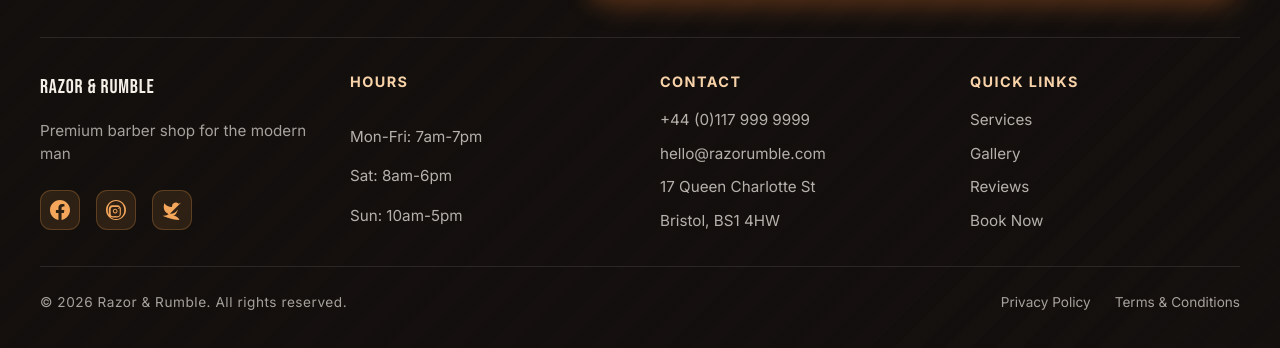
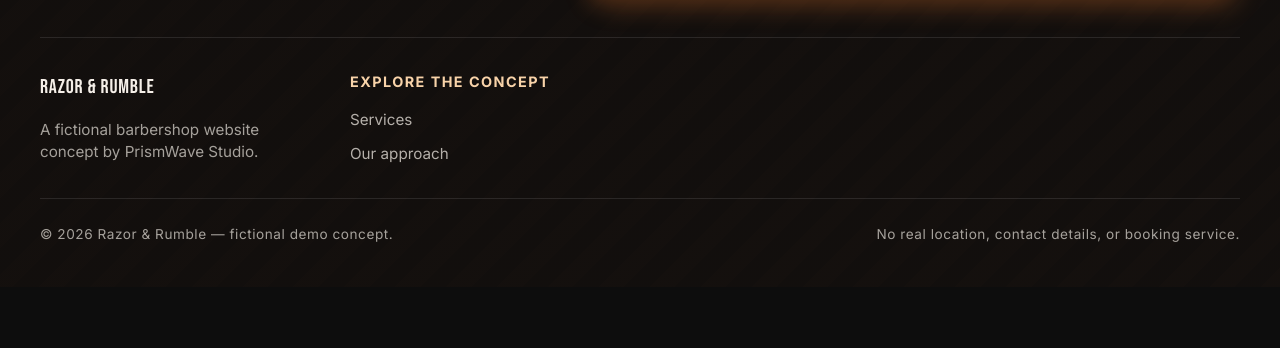
Before and after one commit to YoichiDev-tech/Barber-shop, a React (Vite) app: page / in a window 1280 px wide. Shown: the part 1482-1830 px from the top of the page. After the commit the page ends 1769 px from the top, so only its background shows below. Built offline with nearby package versions, Linux system fonts and the light colour scheme.

Commit message:
Remove fictional address, contact details, hours and social links

```diff
--- a/src/components/Footer.tsx
+++ b/src/components/Footer.tsx
@@ -6,93 +6,29 @@ export function Footer() {
       <div className="footer-top">
         <div className="footer-section">
           <h3>Razor &amp; Rumble</h3>
-          <p className="footer-tagline">Premium barber shop for the modern man</p>
-          <div className="footer-socials">
-            <a
-              href="https://facebook.com"
-              className="social-link"
-              aria-label="Facebook"
-              title="Facebook"
-            >
-              <svg viewBox="0 0 24 24" fill="currentColor">
-                <path d="M24 12.073c0-6.627-5.373-12-12-12s-12 5.373-12 12c0 5.99 4.388 10.954 10.125 11.854v-8.385H7.078v-3.47h3.047V9.43c0-3.007 1.792-4.669 4.533-4.669 1.312 0 2.686.235 2.686.235v2.953H15.83c-1.491 0-1.956.925-1.956 1.874v2.25h3.328l-.532 3.47h-2.796v8.385C19.612 23.027 24 18.062 24 12.073z" />
-              </svg>
-            </a>
-            <a
-              href="https://instagram.com"
-              className="social-link"
-              aria-label="Instagram"
-              title="Instagram"
-            >
-              <svg viewBox="0 0 24 24" fill="currentColor">
-                <path d="M12 0C5.373 0 0 5.373 0 12s5.373 12 12 12 12-5.373 12-12S18.627 0 12 0m0 22.907C6.477 22.907 2.093 18.523 2.093 12S6.477 1.093 12 1.093 21.907 5.477 21.907 12 17.523 22.907 12 22.907m5.847-12.207c-.031-1.198-.324-2.045-1.288-3.009-.963-.964-1.81-1.257-3.008-1.288-1.185-.034-4.738-.034-5.923 0-1.198.031-2.045.324-3.009 1.288-.964.963-1.257 1.81-1.288 3.008-.034 1.185-.034 4.738 0 5.923.031 1.198.324 2.045 1.288 3.009.963.964 1.81 1.257 3.008 1.288 1.185.034 4.738.034 5.923 0 1.198-.031 2.045-.324 3.009-1.288.964-.963 1.257-1.81 1.288-3.008.034-1.185.034-4.738 0-5.923zm-1.558 7.19c-.227.584-.694 1.051-1.278 1.278-.887.235-2.991.181-3.961.181-.97 0-3.077.054-3.961-.181-.584-.227-1.051-.694-1.278-1.278-.235-.887-.181-2.991-.181-3.961 0-.97-.054-3.077.181-3.961.227-.584.694-1.051 1.278-1.278.887-.235 2.991-.181 3.961-.181.97 0 3.077-.054 3.961.181.584.227 1.051.694 1.278 1.278.235.887.181 2.991.181 3.961 0 .97.054 3.077-.181 3.961zm-5.29-7.487c-1.562 0-2.829 1.268-2.829 2.829 0 1.562 1.268 2.829 2.829 2.829s2.829-1.268 2.829-2.829c0-1.562-1.268-2.829-2.829-2.829zm0 4.672c-.967 0-1.75-.782-1.75-1.75s.782-1.75 1.75-1.75 1.75.782 1.75 1.75-.782 1.75-1.75 1.75zm3.622-4.832c0 .365.296.661.661.661s.661-.296.661-.661-.296-.661-.661-.661-.661.296-.661.661z" />
-              </svg>
-            </a>
-            <a
-              href="https://twitter.com"
-              className="social-link"
-              aria-label="Twitter"
-              title="Twitter"
-            >
-              <svg viewBox="0 0 24 24" fill="currentColor">
-                <path d="M23 3a10.9 10.9 0 01-3.14 1.53 4.48 4.48 0 00-7.86 3v1A10.66 10.66 0 013 4s-4 9 5 13a11.64 11.64 0 01-7 2s9 5 20 5a9.5 9.5 0 00-9-5.5c4.75 2.25 7-7 7-7a10.6 10.6 0 01-9.5 5" />
-              </svg>
-            </a>
-          </div>
+          <p className="footer-tagline">
+            A fictional barbershop website concept by PrismWave Studio.
+          </p>
         </div>
 
         <div className="footer-section">
-          <h4>Hours</h4>
+          <h4>Explore the concept</h4>
           <ul className="footer-list">
-            <li>Mon-Fri: 7am-7pm</li>
-            <li>Sat: 8am-6pm</li>
-            <li>Sun: 10am-5pm</li>
-          </ul>
-        </div>
-
-        <div className="footer-section">
-          <h4>Contact</h4>
-          <ul className="footer-list">
-            <li>
-              <a href="tel:+441179999999">+44 (0)117 999 9999</a>
-            </li>
-            <li>
-              <a href="mailto:hello@razorumble.com">hello@razorumble.com</a>
-            </li>
-            <li>17 Queen Charlotte St</li>
-            <li>Bristol, BS1 4HW</li>
-          </ul>
-        </div>
-
-        <div className="footer-section">
-          <h4>Quick Links</h4>
-          <ul className="footer-list">
-            <li>
-              <a href="#services">Services</a>
-            </li>
-            <li>
-              <a href="#gallery">Gallery</a>
-            </li>
-            <li>
-              <a href="#reviews">Reviews</a>
-            </li>
-            <li>
-              <a href="#book">Book Now</a>
-            </li>
+            <li><a href="#services">Services</a></li>
+            <li><a href="#story">Our approach</a></li>
           </ul>
         </div>
       </div>
 
-      <div className="footer-divider"></div>
+      <div className="footer-divider" />
 
       <div className="footer-bottom">
         <p className="footer-copyright">
-          &copy; {currentYear} Razor &amp; Rumble. All rights reserved.
+          © {currentYear} Razor &amp; Rumble — fictional demo concept.
         </p>
-        <div className="footer-legal">
-          <a href="#privacy">Privacy Policy</a>
-          <a href="#terms">Terms &amp; Conditions</a>
-        </div>
+        <p className="footer-copyright">
+          No real location, contact details, or booking service.
+        </p>
       </div>
     </footer>
   )
```
